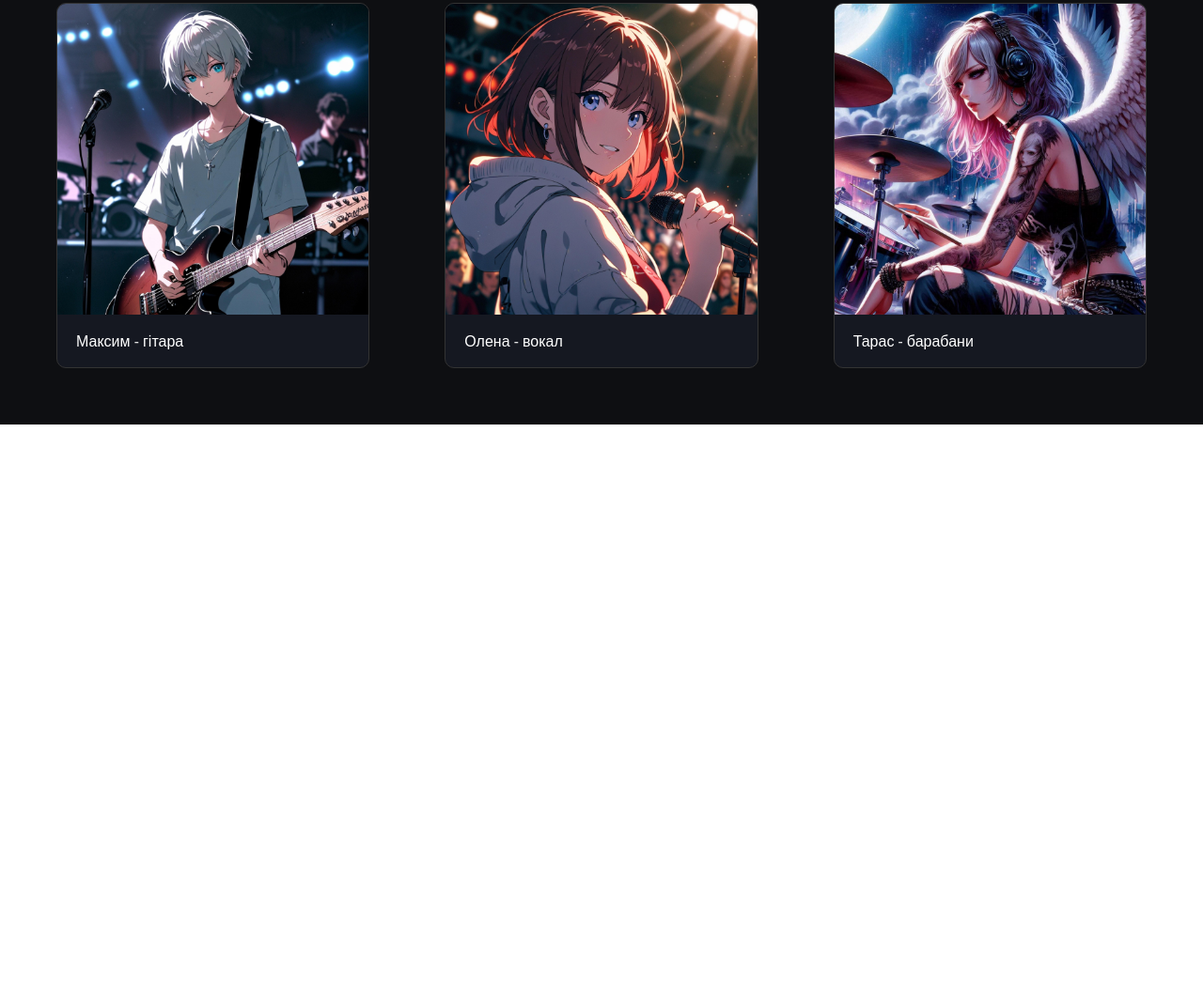
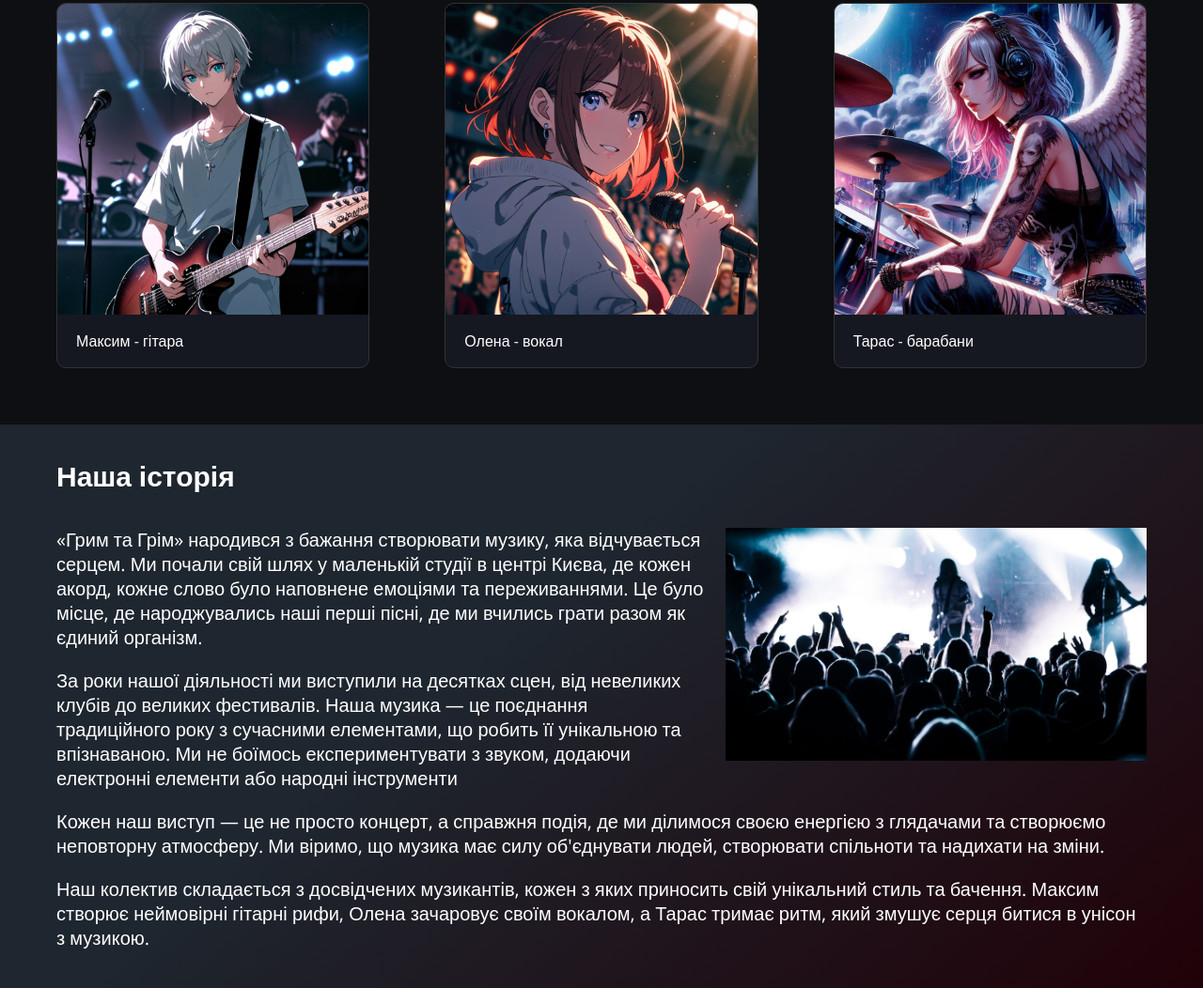
Before and after one commit to go-doc-web/groupe-grim-grum, a website: page src/index.html in a window 1280 px wide. Shown: the part 1170-2222 px from the top of the page at 94% size. Before the commit the page ends 1622 px from the top, so only its background shows below. Drawn offline with nearby package versions, Linux system fonts and the light colour scheme; files that its build step writes are made by us from their sources.

Commit message:
feat:create section history

```diff
--- /dev/null
+++ b/src/html/_history.html
@@ -0,0 +1,40 @@
+<section class="history">
+  <div class="container">
+    <h2 class="section__title history__title">Наша історія</h2>
+    <div class="history__content">
+      <div class="history__image-wrapper">
+        <img
+          src="../img/history_img_2.jpg"
+          alt="history our team"
+          class="history__image"
+        />
+      </div>
+      <p>
+        &laquo;Грим та Грім&raquo; народився з бажання створювати музику, яка
+        відчувається серцем. Ми почали свій шлях у маленькій студії в центрі
+        Києва, де кожен акорд, кожне слово було наповнене емоціями та
+        переживаннями. Це було місце, де народжувались наші перші пісні, де ми
+        вчились грати разом як єдиний організм.
+      </p>
+      <p>
+        За роки нашої діяльності ми виступили на десятках сцен, від невеликих
+        клубів до великих фестивалів. Наша музика — це поєднання традиційного
+        року з сучасними елементами, що робить її унікальною та впізнаваною. Ми
+        не боїмось експериментувати з звуком, додаючи електронні елементи або
+        народні інструменти
+      </p>
+      <p>
+        Кожен наш виступ — це не просто концерт, а справжня подія, де ми
+        ділимося своєю енергією з глядачами та створюємо неповторну атмосферу.
+        Ми віримо, що музика має силу об'єднувати людей, створювати спільноти та
+        надихати на зміни.
+      </p>
+      <p>
+        Наш колектив складається з досвідчених музикантів, кожен з яких
+        приносить свій унікальний стиль та бачення. Максим створює неймовірні
+        гітарні рифи, Олена зачаровує своїм вокалом, а Тарас тримає ритм, який
+        змушує серця битися в унісон з музикою.
+      </p>
+    </div>
+  </div>
+</section>
--- a/src/index.html
+++ b/src/index.html
@@ -27,7 +27,10 @@
       <!--End of Concerts-->
       <!-- Team-->
       @@include('./html/_team.html')
-      <!--End of Team-->
+      <!--End of History-->
+      <!-- Team-->
+      @@include('./html/_history.html')
+      <!--End of History-->
     </main>
     <!-- Footer -->
     <!-- @@include('./html/_footer.html') -->
--- /dev/null
+++ b/src/scss/_history.scss
@@ -0,0 +1,39 @@
+.history {
+  padding: 4rem 0;
+  background: #000;
+  background: linear-gradient(140deg, rgb(30, 38, 47) 40%, rgb(33, 1, 8) 100%);
+
+  &__title {
+    margin-bottom: 4rem;
+  }
+
+  &__content {
+    p {
+      color: $white;
+      font-size: 2rem;
+      line-height: 1.3;
+    }
+    p + p {
+      margin-top: 2rem;
+    }
+  }
+
+  &__image-wrapper {
+    float: right;
+    margin-left: 2rem;
+    margin-bottom: 2rem;
+    width: 35vw;
+    height: 31vh;
+    overflow: hidden;
+    @media (max-width: $breakpoint768) {
+      display: none;
+    }
+
+    img {
+      display: block;
+      width: 100%;
+      height: auto;
+      object-fit: cover;
+    }
+  }
+}
--- a/src/scss/style.scss
+++ b/src/scss/style.scss
@@ -8,6 +8,7 @@
 @import "./hero";
 @import "./concerts";
 @import "./team";
+@import "./history";
 // @import './footer';
 
 // Libs
```
Also changed, not shown: src/img/history_img_1.jpg (added), src/img/history_img_2.jpg (added).
